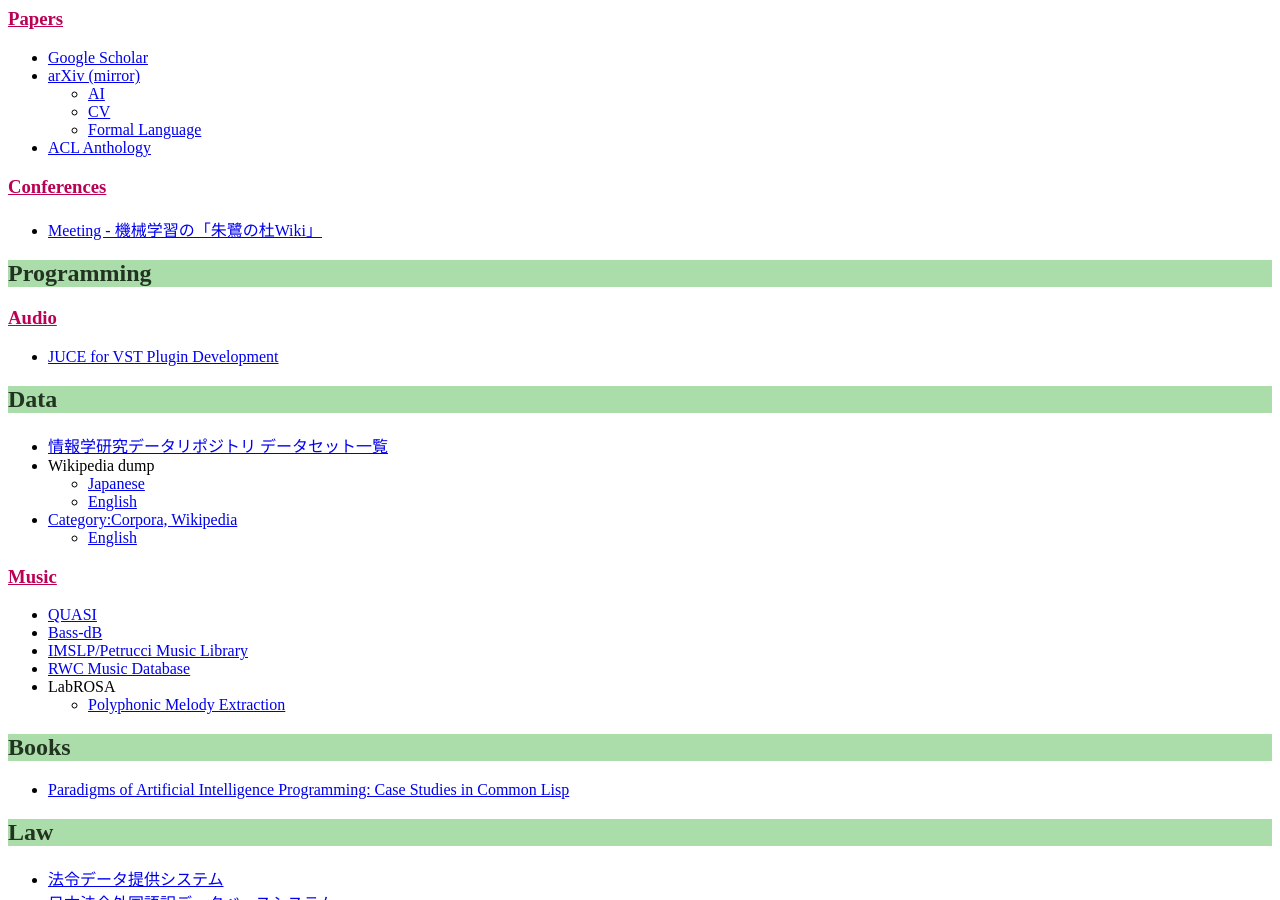
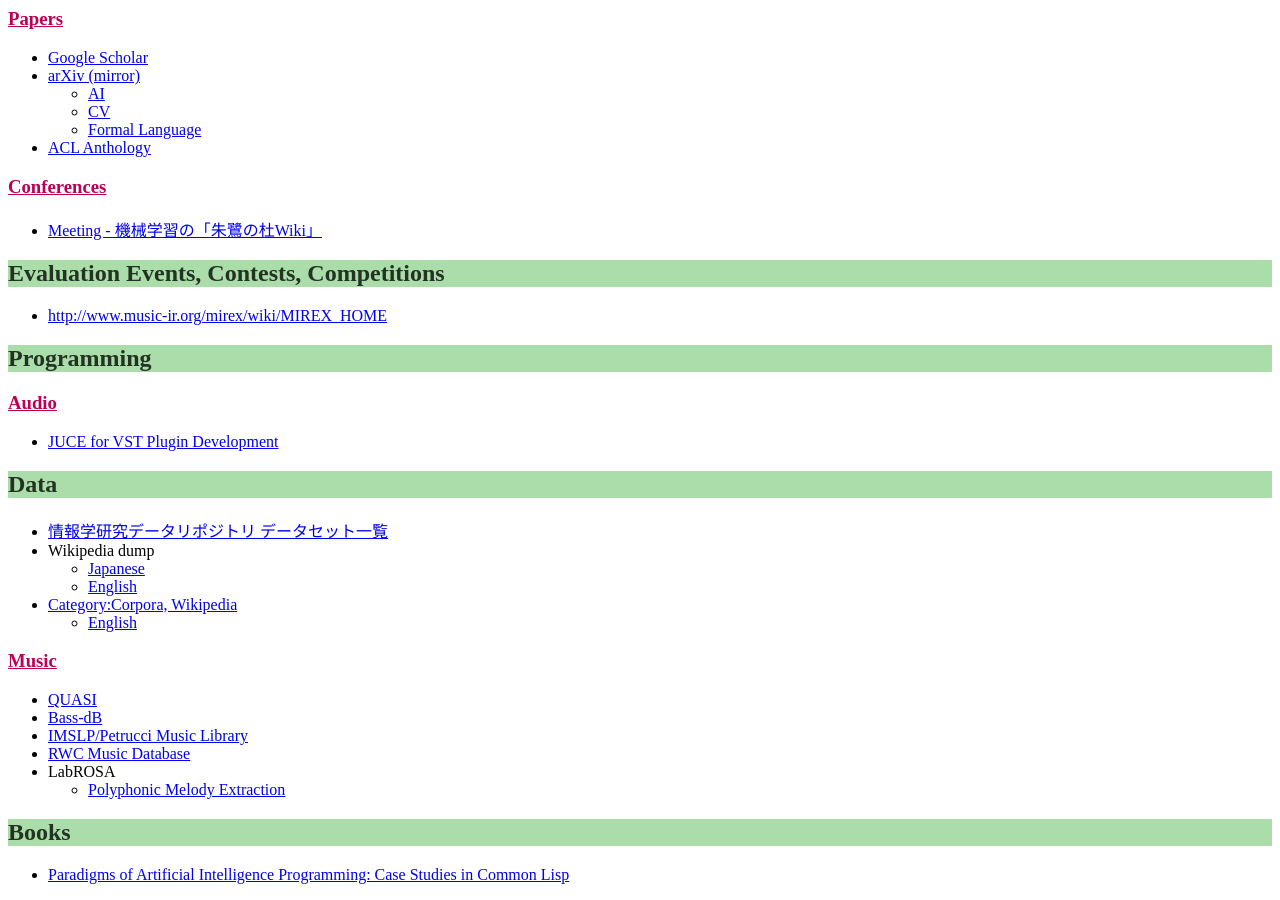
Before and after one commit to tachi-hi/tachi-hi.github.io, a Jekyll site: the page built from bookmarks.md, in a window 1280 px wide and 900 px high, scrolled down 344 px. Built offline with Jekyll 4.4.1, drawn with Linux system fonts in a browser that asks for light colours.

Commit message:
link to mirex

```diff
--- a/bookmarks.md
+++ b/bookmarks.md
@@ -32,6 +32,9 @@
 
 + [Meeting - 機械学習の「朱鷺の杜Wiki」](http://ibisforest.org/index.php?Meeting)
 
+## Evaluation Events, Contests, Competitions
+
++ <http://www.music-ir.org/mirex/wiki/MIREX_HOME>
 
 ## Programming
 
```
